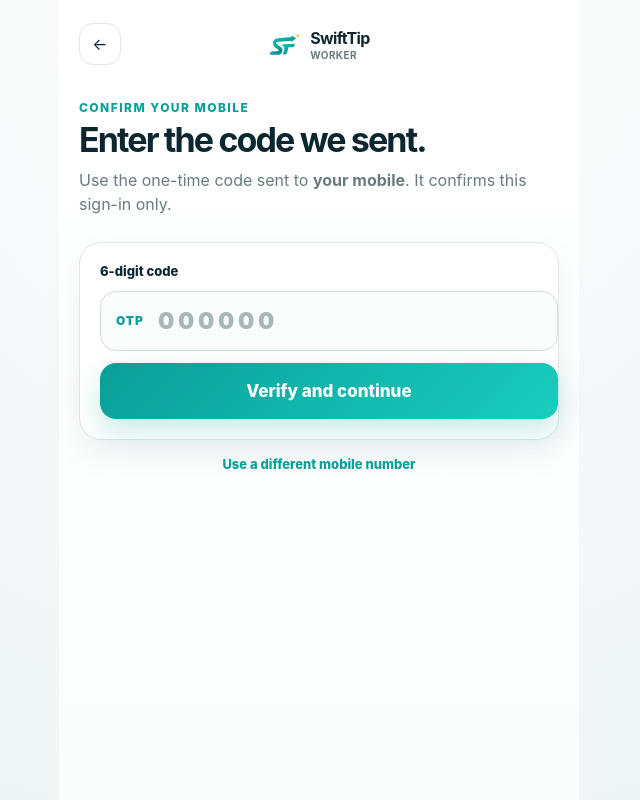
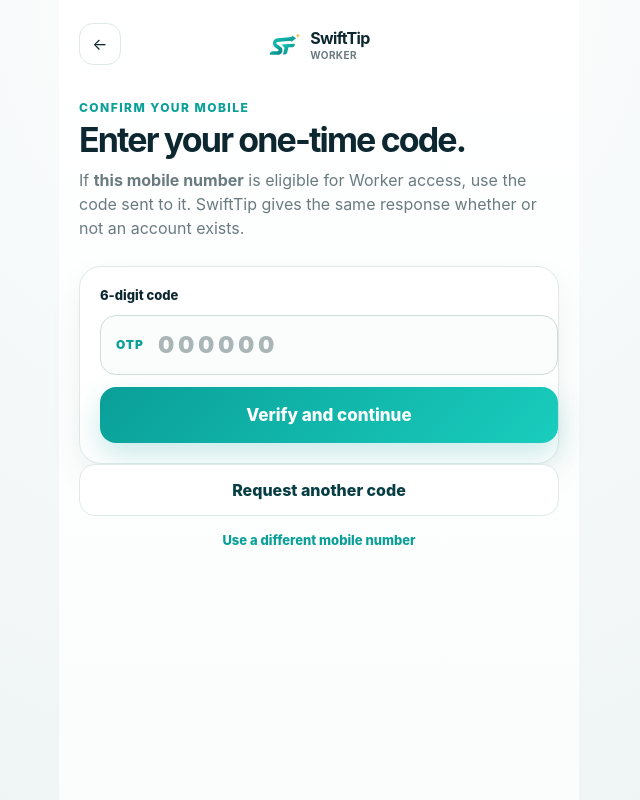
Before and after one commit to langaludidi/swifttip, a Next.js app: page /worker/login/verify in a window 1280 px wide. Shown: the whole page, without its empty margins (321-961 px from the left). Built offline with nearby package versions, Linux system fonts and the light colour scheme.

Commit message:
ui: add neutral worker OTP resend state

```diff
--- a/src/app/worker/login/verify/page.tsx
+++ b/src/app/worker/login/verify/page.tsx
@@ -1,10 +1,14 @@
 import Link from "next/link";
 import { AppMark } from "@/components/AppMark";
-import { verifyWorkerOtp } from "../actions";
+import { requestWorkerOtp, verifyWorkerOtp } from "../actions";
 
-export default async function VerifyWorkerPage({ searchParams }: { searchParams: Promise<{ phone?: string; error?: string }> }) {
-  const { phone = "", error } = await searchParams;
+export default async function VerifyWorkerPage({ searchParams }: { searchParams: Promise<{ phone?: string; error?: string; notice?: string }> }) {
+  const { phone = "", error, notice } = await searchParams;
   return <main className="flow-shell customer-flow-page"><div className="flow-page"><header className="simple-header"><Link className="back-link" href="/worker/login">←</Link><div className="brand-lockup"><AppMark size={34}/><div><strong>SwiftTip</strong><span className="brand-subline">Worker</span></div></div><span style={{width:42}}/></header>
-  <section className="tip-flow code-entry-flow"><span className="eyebrow">Confirm your mobile</span><h1>Enter the code we sent.</h1><p className="lead">Use the one-time code sent to <strong>{phone || "your mobile"}</strong>. It confirms this sign-in only.</p>{error && <div className="state-banner error" role="alert"><span className="state-icon">!</span><div className="state-copy"><strong>That code did not work</strong><p>{error}</p></div></div>}
-  <form action={verifyWorkerOtp} className="code-entry-card"><input type="hidden" name="phone" value={phone}/><label className="field-label" htmlFor="token">6-digit code</label><div className="code-input-shell"><span>OTP</span><input id="token" name="token" inputMode="numeric" pattern="[0-9]{6}" maxLength={6} autoComplete="one-time-code" placeholder="000000" required/></div><button className="button button-primary button-large" type="submit">Verify and continue</button></form><Link className="action-link centered-action" href="/worker/login">Use a different mobile number</Link></section></div></main>;
+  <section className="tip-flow code-entry-flow"><span className="eyebrow">Confirm your mobile</span><h1>Enter your one-time code.</h1><p className="lead">If <strong>{phone || "this mobile number"}</strong> is eligible for Worker access, use the code sent to it. SwiftTip gives the same response whether or not an account exists.</p>
+  {notice && <div className="state-banner" role="status"><span className="state-icon">✓</span><div className="state-copy"><strong>Code request received</strong><p>{notice}</p></div></div>}
+  {error && <div className="state-banner error" role="alert"><span className="state-icon">!</span><div className="state-copy"><strong>Code not accepted</strong><p>{error}</p></div></div>}
+  <form action={verifyWorkerOtp} className="code-entry-card"><input type="hidden" name="phone" value={phone}/><label className="field-label" htmlFor="token">6-digit code</label><div className="code-input-shell"><span>OTP</span><input id="token" name="token" inputMode="numeric" pattern="[0-9]{6}" maxLength={6} autoComplete="one-time-code" placeholder="000000" required/></div><button className="button button-primary button-large" type="submit">Verify and continue</button></form>
+  <form action={requestWorkerOtp} className="stack-actions"><input type="hidden" name="phone" value={phone}/><button className="button button-secondary" type="submit">Request another code</button></form>
+  <Link className="action-link centered-action" href="/worker/login">Use a different mobile number</Link></section></div></main>;
 }
```
